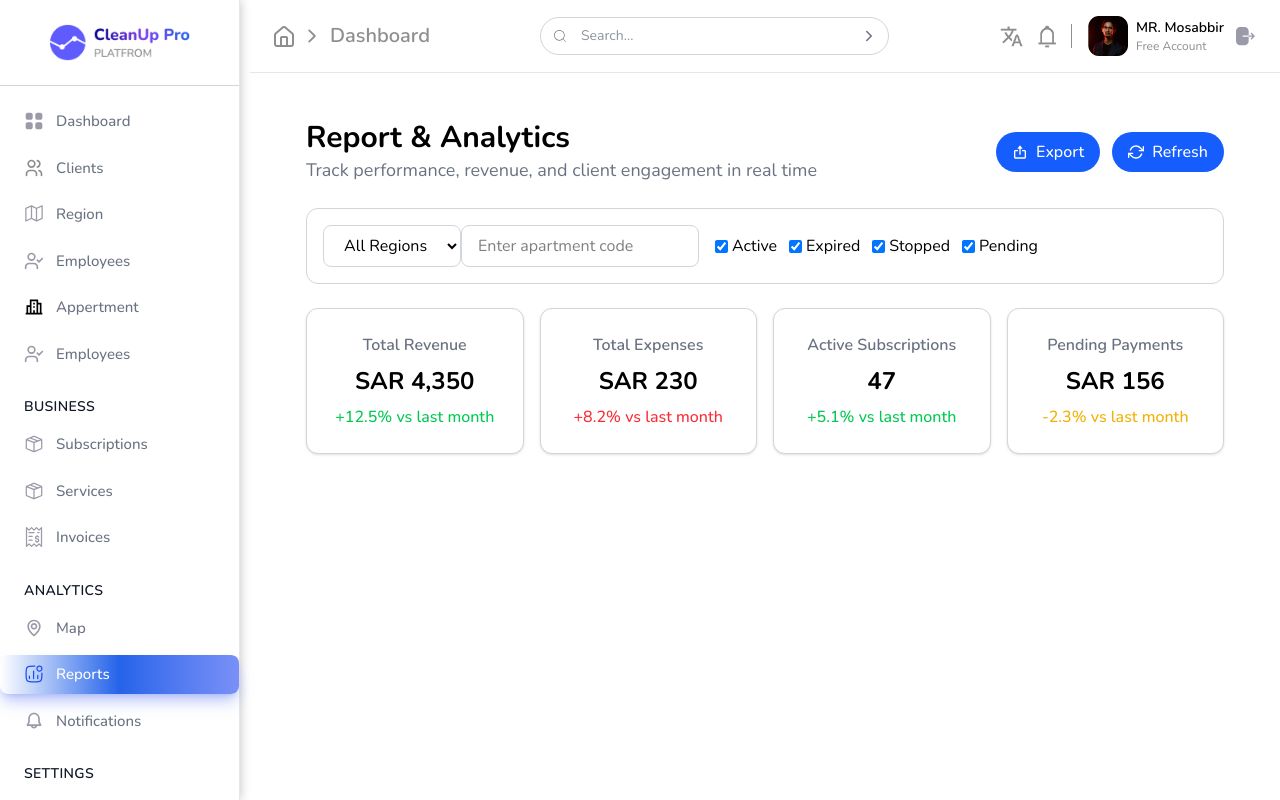
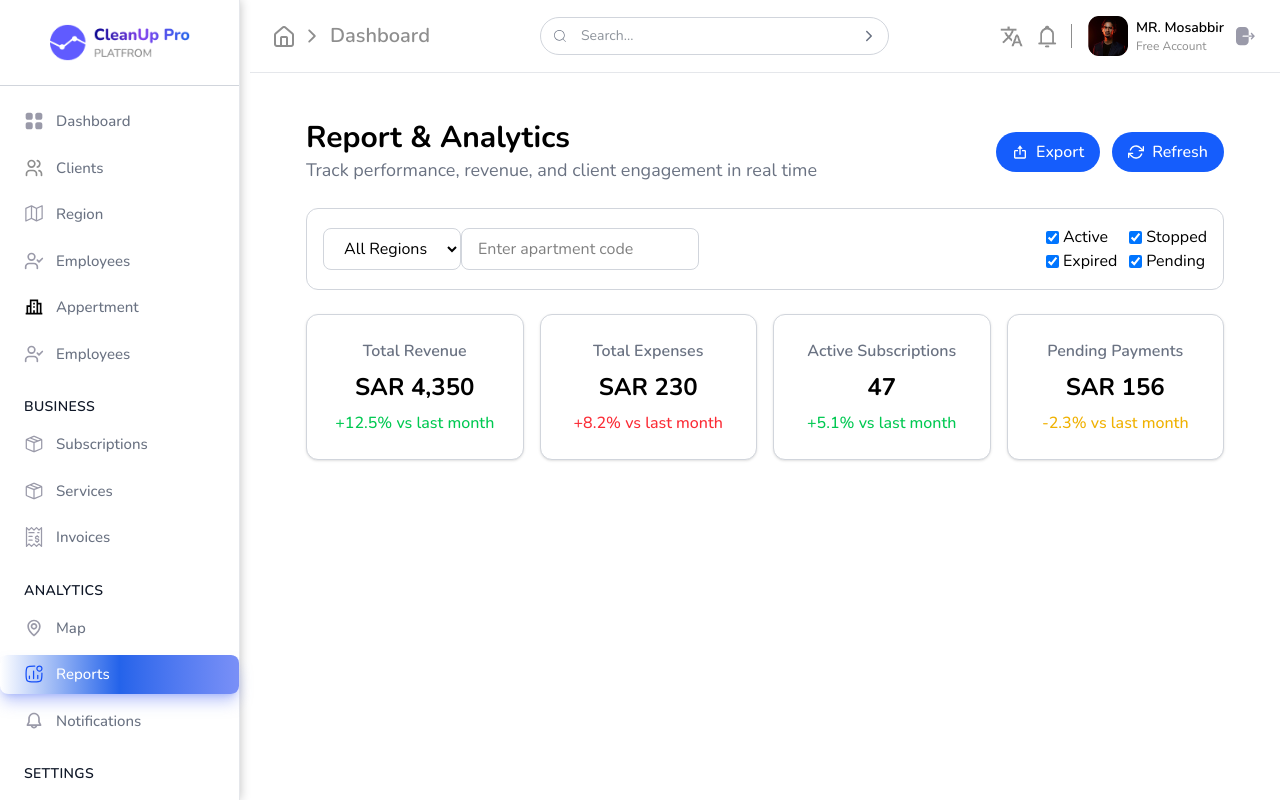
Before and after one commit to Alamin10231/CleanupSoftware, a React (Vite) app: page /reports in a window 1280 px wide. Built offline with nearby package versions, Linux system fonts and the light colour scheme.

Commit message:
WIP: local changes before pull

```diff
--- a/src/Components/Reports/Report.tsx
+++ b/src/Components/Reports/Report.tsx
@@ -1,5 +1,5 @@
-// src/pages/Report.tsx
-import React from "react";
+
+
 import Button from "../Button";
 import { FiRefreshCw } from "react-icons/fi";
 import { BiExport } from "react-icons/bi";
@@ -22,7 +22,7 @@ export default function Report() {
       </div>
 
       {/* Filter Section */}
-      <div className="bg-white border  border-gray-300 rounded-xl p-4 flex flex-wrap gap-4 items-center">
+      <div className="bg-white border  border-gray-300 rounded-xl p-4 flex flex-wrap justify-between gap-4 items-center">
 
 
     <div>
@@ -39,18 +39,22 @@ export default function Report() {
 
         {/* Status checkboxes */}
         <div className="flex flex-wrap items-center gap-3">
-          <label className="flex items-center gap-1">
+         <div>
+           <label className="flex items-center gap-1">
             <input type="checkbox" defaultChecked /> Active
           </label>
           <label className="flex items-center gap-1">
             <input type="checkbox" defaultChecked /> Expired
           </label>
-          <label className="flex items-center gap-1">
+         </div>
+       <div>
+           <label className="flex items-center gap-1">
             <input type="checkbox" defaultChecked /> Stopped
           </label>
           <label className="flex items-center gap-1">
             <input type="checkbox" defaultChecked /> Pending
           </label>
+       </div>
         </div>
 
       </div>
--- a/src/Router/Router.tsx
+++ b/src/Router/Router.tsx
@@ -42,7 +42,7 @@ const Router = () => {
         <Route path="settings" element={<Settings />} />
         <Route path="subscription" element={<Subscriptions />} />
         <Route path="subscriptionplan" element={<SubscriptionPlan />} />
-        <Route path="reports" element={<Reports />} />
+        {/* <Route path="reports" element={<Reports />} /> */}
       </Route>
       <Route path="adminlogin" element={<AdminLogin />} />
       <Route path="signup" element={<UserSignUp />} />
```
